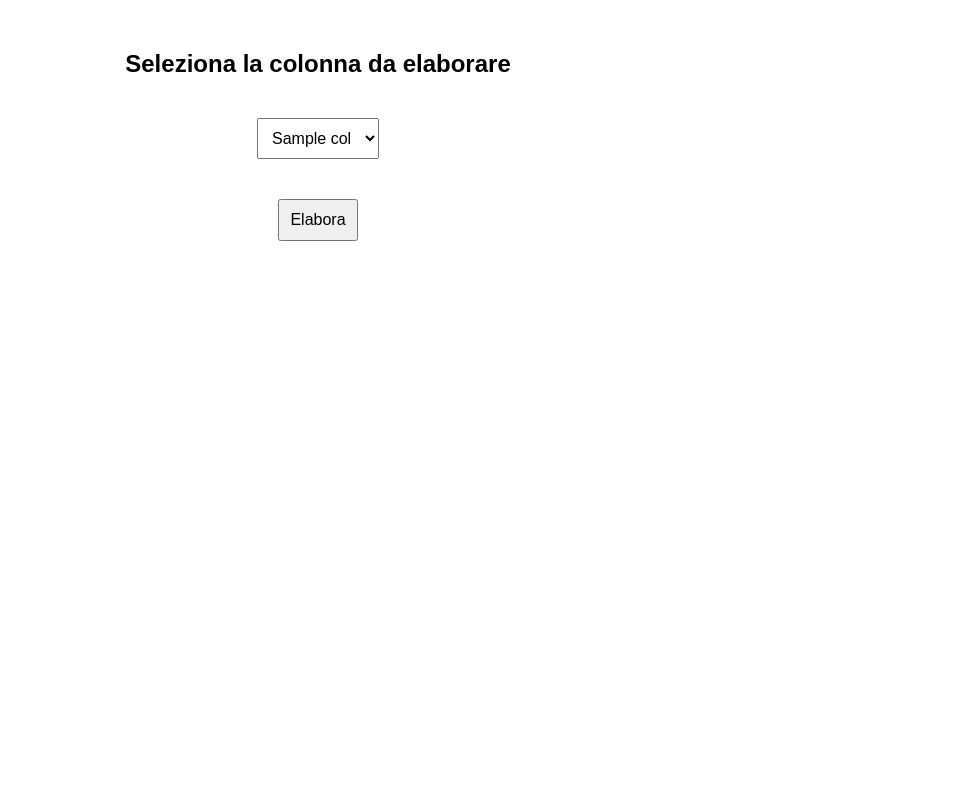
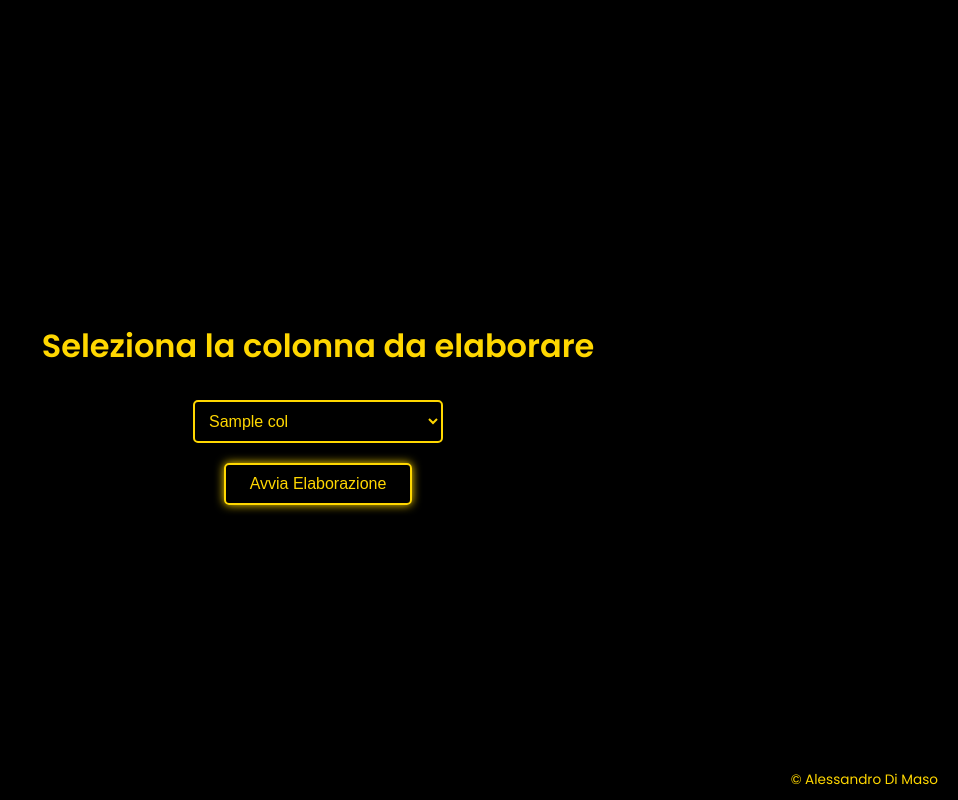
Before and after one commit to xalexciafa/PhoneTool-Alex_web_styled, a Flask app: template templates/column_select.html in a window 1280 px wide. Shown: the whole page, without its empty margins (322-1280 px from the left). Run offline with Flask 3, Linux system fonts and the light colour scheme; the template is opened without the code that fills it: most values are stand-ins (such as "Sample title", 1, 10 or a date in 2020).

Commit message:
Add files via upload

```diff
--- a/templates/column_select.html
+++ b/templates/column_select.html
@@ -1,19 +1,69 @@
 <!DOCTYPE html>
 <html lang="it">
 <head>
-    <meta charset="UTF-8">
-    <meta name="viewport" content="width=device-width, initial-scale=1.0">
+  <meta charset="UTF-8" />
+  <meta name="viewport" content="width=device-width, initial-scale=1.0" />
   <title>Seleziona Colonna</title>
+  <link href="https://fonts.googleapis.com/css2?family=Poppins:wght@400;600&display=swap" rel="stylesheet">
   <style>
     body {
-            font-family: Arial, sans-serif;
+      margin: 0;
+      padding: 0;
+      font-family: 'Poppins', sans-serif;
+      background-color: #000000;
+      color: #FFD700;
       text-align: center;
-            margin-top: 50px;
+      display: flex;
+      flex-direction: column;
+      justify-content: center;
+      min-height: 100vh;
     }
-        select, button {
+
+    h2 {
+      font-size: 2em;
+      margin-bottom: 30px;
+    }
+
+    select {
       padding: 10px;
       font-size: 1rem;
-            margin: 20px;
+      border-radius: 5px;
+      border: 2px solid #FFD700;
+      background-color: transparent;
+      color: #FFD700;
+      width: 250px;
+    }
+
+    select option {
+      background-color: #000;
+      color: #FFD700;
+    }
+
+    button {
+      margin-top: 20px;
+      padding: 10px 24px;
+      background-color: transparent;
+      color: #FFD700;
+      border: 2px solid #FFD700;
+      border-radius: 5px;
+      font-size: 1rem;
+      cursor: pointer;
+      transition: all 0.3s ease;
+      box-shadow: 0 0 10px #FFD700;
+    }
+
+    button:hover {
+      background-color: #FFD700;
+      color: #000000;
+      box-shadow: 0 0 20px #FFD700;
+    }
+
+    .footer {
+      position: absolute;
+      bottom: 10px;
+      right: 20px;
+      font-size: 0.85em;
+      color: #FFD700;
     }
   </style>
 </head>
@@ -26,8 +76,9 @@
         <option value="{{ col }}">{{ col }}</option>
       {% endfor %}
     </select>
-        <br>
-        <button type="submit">Elabora</button>
+    <br />
+    <button type="submit">Avvia Elaborazione</button>
   </form>
+  <div class="footer">&copy; Alessandro Di Maso</div>
 </body>
 </html>
```
Lines whose indentation alone changed are shown as unchanged.
